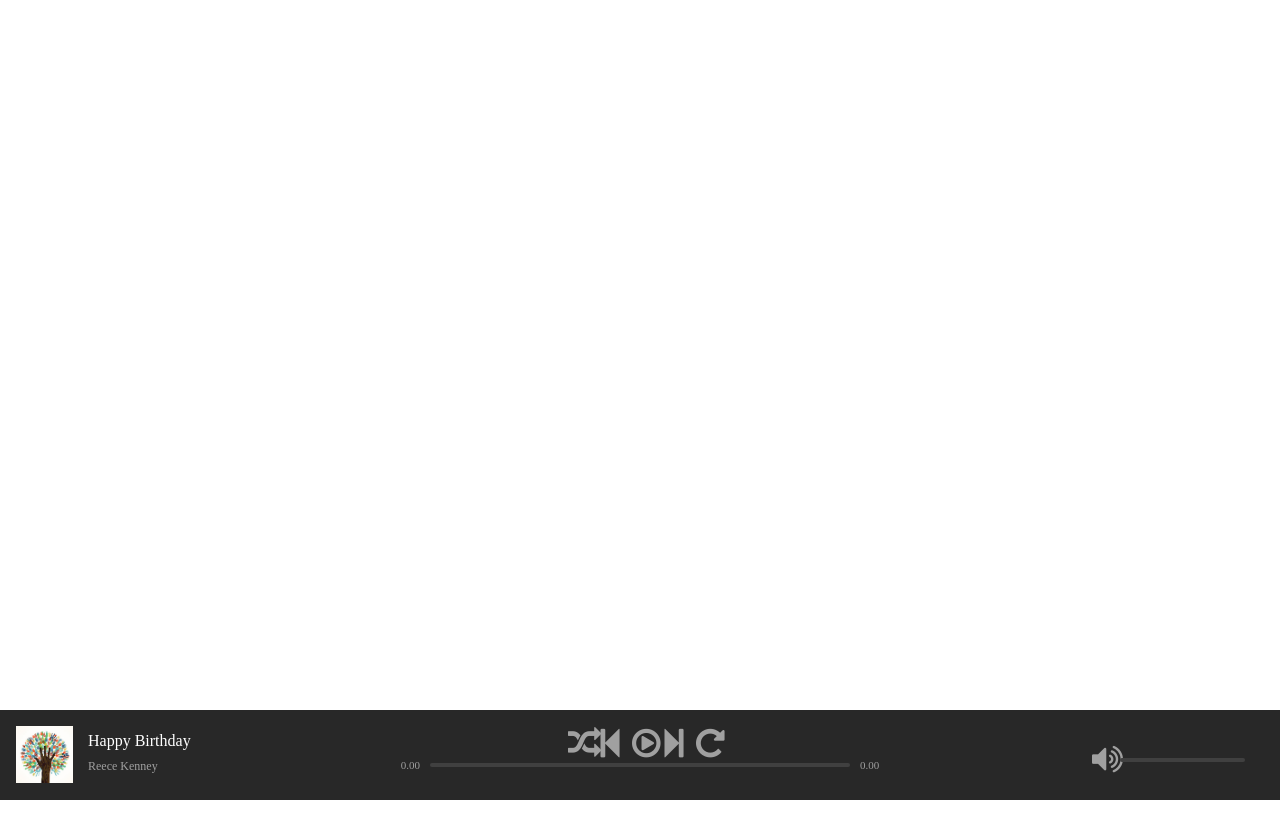
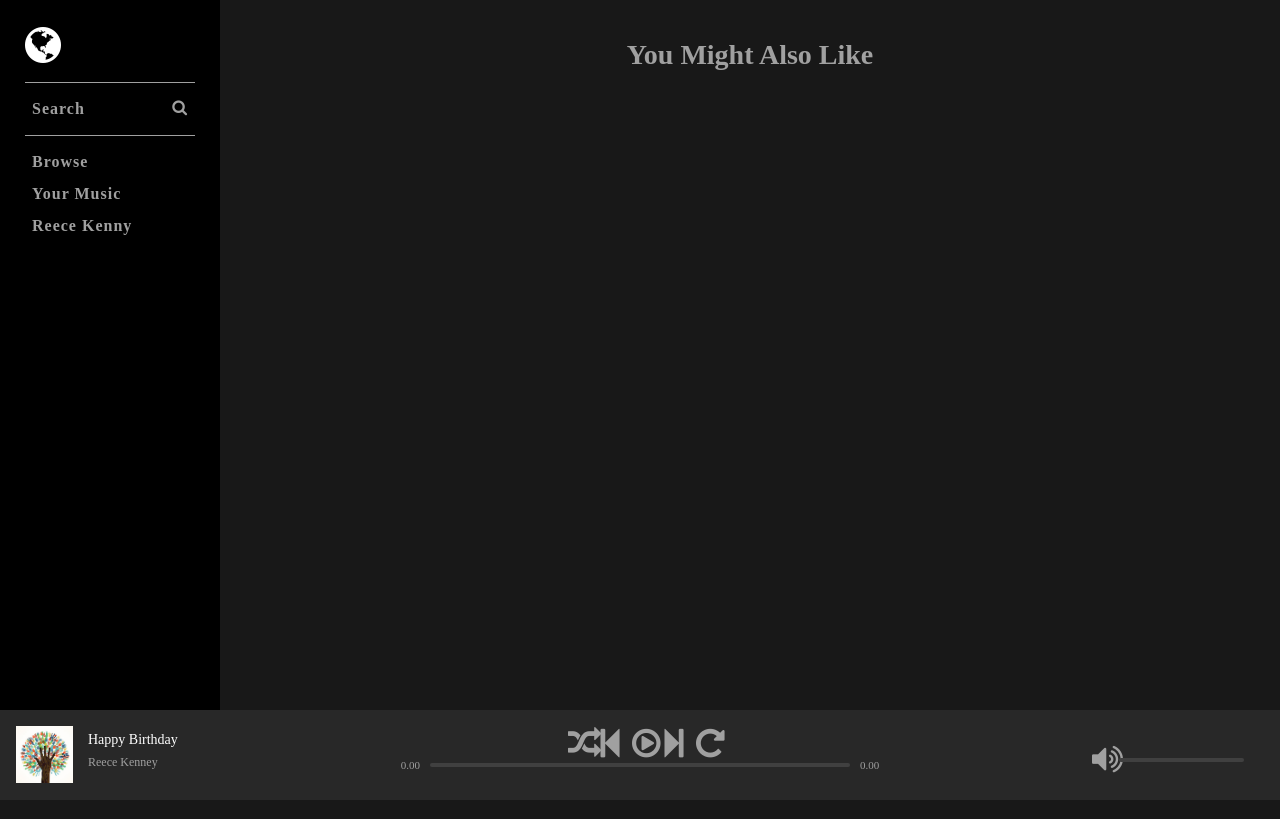
Before and after one commit to Sgryt87/music_player, a PHP site: page / in a window 1280 px wide. Run offline with PHP 8.4, Linux system fonts and the light colour scheme; the visitor is signed in with stand-in values (Sample User, id 1); data that the repository does not hold is empty.

```diff
--- a/assets/css/register.css
+++ b/assets/css/register.css
@@ -145,7 +145,14 @@ html, body {
     font-size: 12px;
 }
 
-/*INDEX*/
+/*==INDEX==*/
+body {
+    background: #181818;
+    font-size: 14px;
+    min-width: 720px;
+}
+
+/*BAR*/
 #nowPlayingBarContainer {
     width: 100%;
     min-width: 620px;
@@ -284,3 +291,111 @@ html, body {
 .volumeBar .progressBar {
     width: 125px;
 }
+
+/*TOP CONTAINER*/
+
+#topContainer {
+    min-height: 100%;
+    width: 100%;
+}
+
+#navBarContainer {
+    background: #000;
+    width: 220px;
+    height: 100vh;
+    position: fixed;
+    top: 0;
+    left: 0;
+}
+
+.navBar {
+    padding: 25px;
+    display: flex;
+    flex-direction: column;
+    -ms-flex-direction: column;
+}
+
+.logo {
+    margin-bottom: 15px;
+}
+
+.logo i {
+    width: 32px;
+    color: #fff;
+    font-size: 300%;
+}
+
+.navBar .group {
+    border-top: 1px solid #a0a0a0;
+    padding: 10px 0;
+}
+
+.navItem {
+    padding: 7px;
+    font-size: 16px;
+    font-weight: 700;
+    display: block;
+    letter-spacing: 1px;
+    position: relative;
+}
+
+.navItemLink {
+    color: #a0a0a0;
+    text-decoration: none;
+}
+
+.navItemLink .icon {
+    position: absolute;
+    right: 0;
+    top: 6px;
+    width: 25px;
+}
+
+.navItemLink:hover {
+    color: #ffffff;
+    transition: 0.6s;
+}
+
+/*MAIN VIEW CONTAINER*/
+
+#mainViewContainer {
+    margin-left: 220px;
+    padding-bottom: 90px;
+    width: calc(100% - 220px);
+}
+
+#mainContent {
+    padding: 0 20px;
+}
+
+.pageHeadingBig {
+    padding: 20px;
+    text-align: center;
+    color: #a0a0a0;
+}
+
+.gridViewItem {
+    display: inline-block;
+    margin-right: 20px;
+    width: 29%;
+    max-width: 200px;
+    min-width: 150px;
+    margin-bottom: 20px;
+}
+
+.gridViewItem img {
+    width: 100%;
+}
+
+.gridViewInfo {
+    font-weight: 300;
+    text-align: center;
+    padding: 5px 0;
+    text-overflow: ellipsis;
+    overflow: hidden;
+    white-space: nowrap;
+}
+
+.gridViewItem a {
+    text-decoration: none;
+}
--- a/includes/config.php
+++ b/config.php
@@ -2,7 +2,7 @@
 ob_start();
 session_start();
 //x$timezone = date_default_timezone_get('America/Chicago');
-$con = mysqli_connect('localhost', 'root', 'root', 'music_player');
+$conn = mysqli_connect('localhost', 'root', 'root', 'music_player');
 if (mysqli_connect_errno()) {
     echo 'Query Failed: ' . mysqli_connect_errno();
 }
--- /dev/null
+++ b/includes/footer.php
@@ -0,0 +1,7 @@
+                 </div>
+        </div>
+</div>
+<?php include "nowPlayingBarContainer.php"; ?>
+</div>
+</body>
+</html>
--- /dev/null
+++ b/includes/header.php
@@ -0,0 +1,30 @@
+<?php
+include "init.php";
+
+//session_destroy();
+
+if (isset($_SESSION['userLoggedIn'])) {
+    $userLogIn = $_SESSION['userLoggedIn'];
+} else {
+    header('Location: register.php');
+}
+
+?>
+
+<!doctype html>
+<html lang="en">
+<head>
+    <meta charset="UTF-8">
+    <meta name="viewport"
+          content="width=device-width, user-scalable=no, initial-scale=1.0, maximum-scale=1.0, minimum-scale=1.0">
+    <meta http-equiv="X-UA-Compatible" content="ie=edge">
+    <title>Wellcome To Music Player!</title>
+    <link rel="stylesheet" href="assets/css/register.css">
+    <link rel="stylesheet" href="assets/font-awesome/css/font-awesome.min.css">
+</head>
+<body>
+<div id="mainContainer">
+    <div id="topContainer">
+        <?php include "includes/navBarContainer.php"; ?>
+        <div id="mainViewContainer">
+            <div id="mainContent">
--- /dev/null
+++ b/includes/navBarContainer.php
@@ -0,0 +1,24 @@
+<div id="navBarContainer">
+    <nav class="navBar">
+        <a href="../index.php" class="logo">
+            <i class="fa fa-globe"></i>
+        </a>
+        <div class="group">
+            <div class="navItem">
+                <a href="search.php" class="navItemLink">Search</a><i class="fa fa-search icon" style="color:
+                         #a0a0a0; float: right;"></i>
+            </div>
+        </div>
+        <div class="group">
+            <div class="navItem">
+                <a href="browse.php" class="navItemLink">Browse</a>
+            </div>
+            <div class="navItem">
+                <a href="yourMusic.php" class="navItemLink">Your Music</a>
+            </div>
+            <div class="navItem">
+                <a href="profile.php" class="navItemLink">Reece Kenny</a>
+            </div>
+        </div>
+    </nav>
+</div>
--- /dev/null
+++ b/includes/nowPlayingBarContainer.php
@@ -0,0 +1,66 @@
+<div id="nowPlayingBarContainer">
+    <div id="nowPlayingBar">
+        <div id="nowPlayingLeft">
+            <div class="content">
+                <span class="albumlink">
+                    <img src="../assets/images/artwork/sweet.jpg" alt="" class="albumArtwork">
+                </span>
+                <div class="trackInfo">
+                    <span class="trackName">
+                        <span>Happy Birthday</span>
+                    </span>
+                    <span class="artistName">
+                        <span>Reece Kenney</span>
+                    </span>
+                </div>
+            </div>
+        </div>
+
+        <div id="nowPlayingCenter">
+            <div class="content playerControls">
+                <div class="buttons">
+                    <button class="controlButton shuffle" title="Shuffle button">
+                        <i class="fa fa-random"></i>
+                    </button>
+                    <button class="controlButton previous" title="Previous button">
+                        <i class="fa fa-step-backward"></i>
+                    </button>
+                    <button class="controlButton play" title="Play button">
+                        <i class="fa fa-play-circle-o"></i>
+                    </button>
+                    <button class="controlButton pause" title="Pause button" style="display: none;">
+                        <i class="fa fa-pause"></i>
+                    </button>
+                    <button class="controlButton forward" title="Next button">
+                        <i class="fa fa-step-forward"></i>
+                    </button>
+                    <button class="controlButton repeat" title="Repeat button">
+                        <i class="fa fa-repeat"></i>
+                    </button>
+                </div>
+                <div class="playbackBar">
+                    <span class="progressTime current">0.00</span>
+                    <div class="progressBar">
+                        <div class="progressBarBg">
+                            <div class="progress"></div>
+                        </div>
+                    </div>
+                    <span class="progressTime remaining">0.00</span>
+                </div>
+            </div>
+        </div>
+
+        <div id="nowPlayingRight">
+            <div class="volumeBar">
+                <button class="controlButton volume" title="Volume button">
+                    <i class="fa fa-volume-up"></i>
+                </button>
+                <div class="progressBar">
+                    <div class="progressBarBg">
+                        <div class="progress"></div>
+                    </div>
+                </div>
+            </div>
+        </div>
+    </div>
+</div>
--- a/index.php
+++ b/index.php
@@ -1,94 +1,28 @@
+<?php include "includes/header.php"; ?>
+    <h1 class="pageHeadingBig">You Might Also Like</h1>
+
+    <div class="gridViewContainer">
+
 <?php
-include "includes/config.php";
+global $conn;
+$albums = new Album($conn);
+$allAlbums = $albums->allAlbums();
 
-//session_destroy();
+foreach ($allAlbums as $album) {
 
-if (isset($_SESSION['userLoggedIn'])) {
-    $userLogIn = $_SESSION['userLoggedIn'];
-} else {
-    header('Location: register.php');
-}
+    $content = <<<CONTENT
 
-?>
-
-<!doctype html>
-<html lang="en">
-<head>
-    <meta charset="UTF-8">
-    <meta name="viewport"
-          content="width=device-width, user-scalable=no, initial-scale=1.0, maximum-scale=1.0, minimum-scale=1.0">
-    <meta http-equiv="X-UA-Compatible" content="ie=edge">
-    <title>Wellcome To Music Player!</title>
-    <link rel="stylesheet" href="assets/css/register.css">
-    <link rel="stylesheet" href="assets/font-awesome/css/font-awesome.min.css">
-</head>
-<body>
-<div id="nowPlayingBarContainer">
-    <div id="nowPlayingBar">
-        <div id="nowPlayingLeft">
-            <div class="content">
-                <span class="albumlink">
-                    <img src="assets/images/artwork/sweet.jpg" alt="" class="albumArtwork">
-                </span>
-                <div class="trackInfo">
-                    <span class="trackName">
-                        <span>Happy Birthday</span>
-                    </span>
-                    <span class="artistName">
-                        <span>Reece Kenney</span>
-                    </span>
-                </div>
-            </div>
-        </div>
-
-        <div id="nowPlayingCenter">
-            <div class="content playerControls">
-                <div class="buttons">
-                    <button class="controlButton shuffle" title="Shuffle button">
-                        <i class="fa fa-random"></i>
-                    </button>
-                    <button class="controlButton previous" title="Previous button">
-                        <i class="fa fa-step-backward"></i>
-                    </button>
-                    <button class="controlButton play" title="Play button">
-                        <i class="fa fa-play-circle-o"></i>
-                    </button>
-                    <button class="controlButton pause" title="Pause button" style="display: none;">
-                        <i class="fa fa-pause"></i>
-                    </button>
-                    <button class="controlButton forward" title="Next button">
-                        <i class="fa fa-step-forward"></i>
-                    </button>
-                    <button class="controlButton repeat" title="Repeat button">
-                        <i class="fa fa-repeat"></i>
-                    </button>
-                </div>
-                <div class="playbackBar">
-                    <span class="progressTime current">0.00</span>
-                    <div class="progressBar">
-                        <div class="progressBarBg">
-                            <div class="progress"></div>
-                        </div>
-                    </div>
-                    <span class="progressTime remaining">0.00</span>
-                </div>
-            </div>
-        </div>
-
-        <div id="nowPlayingRight">
-            <div class="volumeBar">
-                <button class="controlButton volume" title="Volume button">
-                    <i class="fa fa-volume-up"></i>
-                </button>
-                <div class="progressBar">
-                    <div class="progressBarBg">
-                        <div class="progress"></div>
-                    </div>
-                </div>
-            </div>
+        <div class='gridViewItem'>
+            <a href="album.php?id=$album->id">
+                <img src="$album->artworkPath" alt="$album->title">
+                <div class='gridViewInfo'>$album->title</div>
+            </a>
         </div>
     </div>
-</div>
 
-</body>
-</html>
+
+CONTENT;
+    echo $content;
+}
+?>
+<?php include "includes/footer.php"; ?>
--- /dev/null
+++ b/init.php
@@ -0,0 +1,5 @@
+<?php
+include 'config.php';
+include 'includes/classes/Account.php';
+include 'includes/classes/Album.php';
+include 'includes/classes/Constant.php';
--- a/register.php
+++ b/register.php
@@ -1,7 +1,6 @@
 <?php
-include "includes/config.php";
-include "includes/classes/Account.php";
-include "includes/classes/Constant.php";
+include "init.php";
+
 global $con;
 $account = new Account($con);
 
```
Also changed, not shown: includes/classes/Account.php (+18 -19 lines), includes/classes/Album.php (added, +54 -0 lines), includes/classes/Database.php (added, +26 -0 lines).
